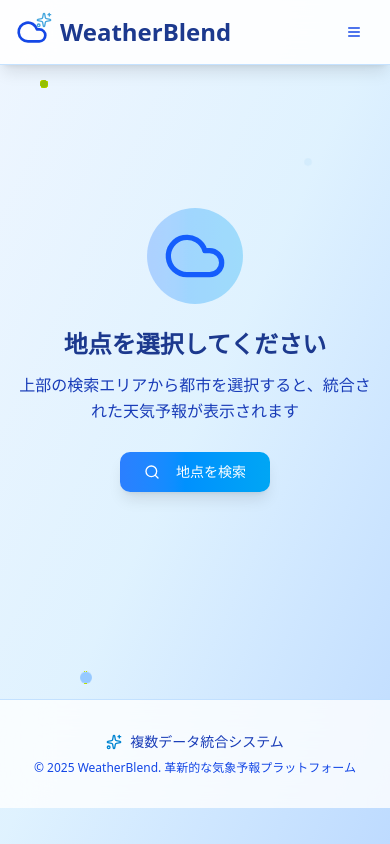
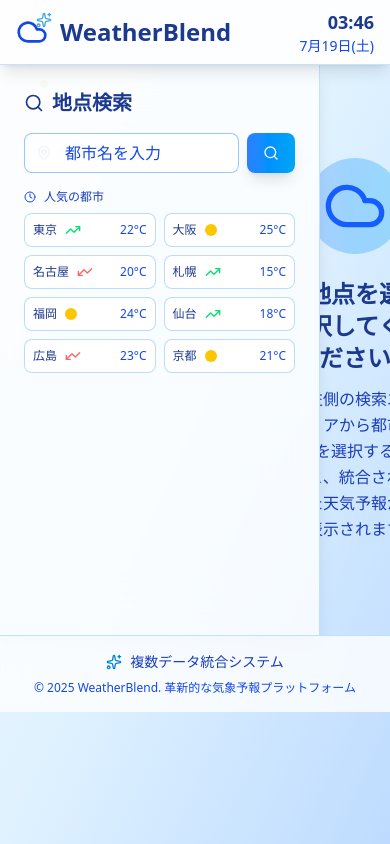
Before and after one commit to sidedishjob/weather-blend, a Next.js app: page / in a window 390 px wide. Built offline with nearby package versions, Linux system fonts and the light colour scheme.

Commit message:
レイアウト修正＆検索サイドバー配置

```diff
--- a/src/app/layout.tsx
+++ b/src/app/layout.tsx
@@ -25,7 +25,7 @@ export default function RootLayout({
   return (
     <html lang="en">
       <body
-        className={`${geistSans.variable} ${geistMono.variable} antialiased`}
+        className={`${geistSans.variable} ${geistMono.variable} antialiased min-h-screen flex flex-col`}
       >
         {children}
       </body>
--- a/src/app/page.tsx
+++ b/src/app/page.tsx
@@ -104,8 +104,8 @@ export default function Home() {
       <div className="absolute top-40 right-20 w-1 h-1 bg-sky-600/70 rounded-full animate-ping"></div>
       <div className="absolute bottom-40 left-20 w-3 h-3 bg-blue-400/50 rounded-full animate-bounce"></div>
 
-      {/* ナビゲーションヘッダー */}
-      <nav className="relative z-50 bg-white/90 backdrop-blur-xl border-b border-blue-300/50 shadow-lg">
+      {/* ヘッダー */}
+      <header className="relative z-50 bg-white/90 backdrop-blur-xl border-b border-blue-300/50 shadow-lg">
         <div className="max-w-7xl mx-auto px-4 sm:px-6 lg:px-8">
           <div className="flex items-center justify-between h-16">
             {/* ロゴ */}
@@ -120,51 +120,32 @@ export default function Home() {
               </div>
             </div>
 
-            {/* デスクトップナビゲーション */}
-            <div className="hidden md:flex items-center space-x-6">
-              <div className="flex items-center space-x-4">
-                <div className="text-right">
-                  <div className="text-lg font-bold text-blue-900">{currentTime}</div>
-                  <div className="text-blue-700 text-sm">{today}</div>
-                </div>
-              </div>
-              <div className="w-80">
-                <LocationSearch onLocationSelect={handleLocationSelect} />
-              </div>
-            </div>
-
-            {/* モバイルメニューボタン */}
-            <div className="md:hidden">
-              <Button
-                variant="ghost"
-                size="icon"
-                onClick={() => setIsMobileMenuOpen(!isMobileMenuOpen)}
-                className="text-blue-700 hover:text-blue-900 hover:bg-blue-100/50"
-              >
-                {isMobileMenuOpen ? <X className="w-6 h-6" /> : <Menu className="w-6 h-6" />}
-              </Button>
+            {/* 時間表示 */}
+            <div className="text-right">
+              <div className="text-lg font-bold text-blue-900">{currentTime}</div>
+              <div className="text-blue-700 text-sm">{today}</div>
             </div>
           </div>
         </div>
+      </header>
 
-        {/* モバイルメニュー */}
-        {isMobileMenuOpen && (
-          <div className="md:hidden absolute top-full left-0 right-0 bg-white/95 backdrop-blur-xl border-b border-blue-300/50 shadow-lg z-40">
-            <div className="px-4 py-6 space-y-4">
-              <div className="text-center space-y-2">
-                <div className="text-xl font-bold text-blue-900">{currentTime}</div>
-                <div className="text-blue-700">{today}</div>
-              </div>
-              <div className="pt-4 border-t border-blue-300/50">
-                <LocationSearch onLocationSelect={handleLocationSelect} />
-              </div>
+      {/* メインコンテンツ */}
+      <main className="relative z-10 flex-1 flex">
+        {/* 左側サイドバー - 検索エリア */}
+        <aside className="w-80 bg-white/80 backdrop-blur-xl border-r border-blue-300/50 shadow-lg">
+          <div className="p-6 space-y-6">
+            <div className="space-y-4">
+              <h2 className="text-xl font-bold text-blue-900 flex items-center space-x-2">
+                <Search className="w-5 h-5" />
+                <span>地点検索</span>
+              </h2>
+              <LocationSearch onLocationSelect={handleLocationSelect} />
             </div>
           </div>
-        )}
-      </nav>
+        </aside>
 
-      {/* メインコンテンツ */}
-      <main className="relative z-10 max-w-7xl mx-auto px-4 sm:px-6 lg:px-8 py-8">
+        {/* 右側メインエリア - 検索結果 */}
+        <div className="flex-1 px-4 sm:px-6 lg:px-8 py-8 overflow-y-auto">
         {/* ローディング状態 */}
         {isLoading && (
           <div className="flex items-center justify-center min-h-[60vh]">
@@ -238,25 +219,17 @@ export default function Home() {
                   地点を選択してください
                 </h2>
                 <p className="text-blue-800 leading-relaxed">
-                  上部の検索エリアから都市を選択すると、統合された天気予報が表示されます
+                  左側の検索エリアから都市を選択すると、統合された天気予報が表示されます
                 </p>
-                <div className="block md:hidden pt-4">
-                  <Button
-                    onClick={() => setIsMobileMenuOpen(true)}
-                    className="bg-gradient-to-r from-blue-500 to-sky-500 hover:from-blue-600 hover:to-sky-600 text-white px-6 py-3 rounded-lg shadow-lg"
-                  >
-                    <Search className="w-4 h-4 mr-2" />
-                    地点を検索
-                  </Button>
-                </div>
               </div>
             </div>
           </div>
         )}
+        </div>
       </main>
 
       {/* フッター */}
-      <footer className="relative z-10 mt-16 py-8 border-t border-blue-300/50 bg-white/80 backdrop-blur-xl">
+      <footer className="relative z-10 py-4 border-t border-blue-300/50 bg-white/80 backdrop-blur-xl">
         <div className="max-w-7xl mx-auto px-4 sm:px-6 lg:px-8">
           <div className="text-center space-y-2">
             <div className="flex justify-center items-center space-x-2">
```
